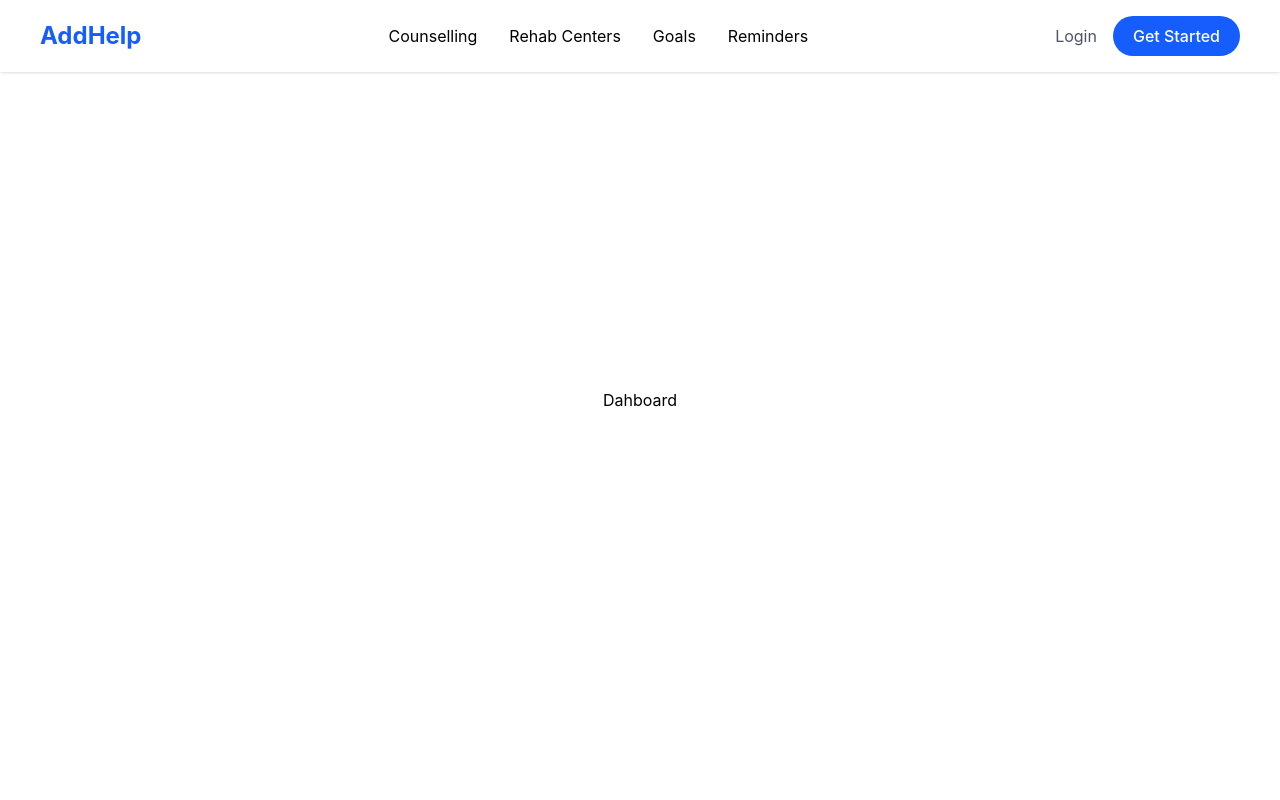
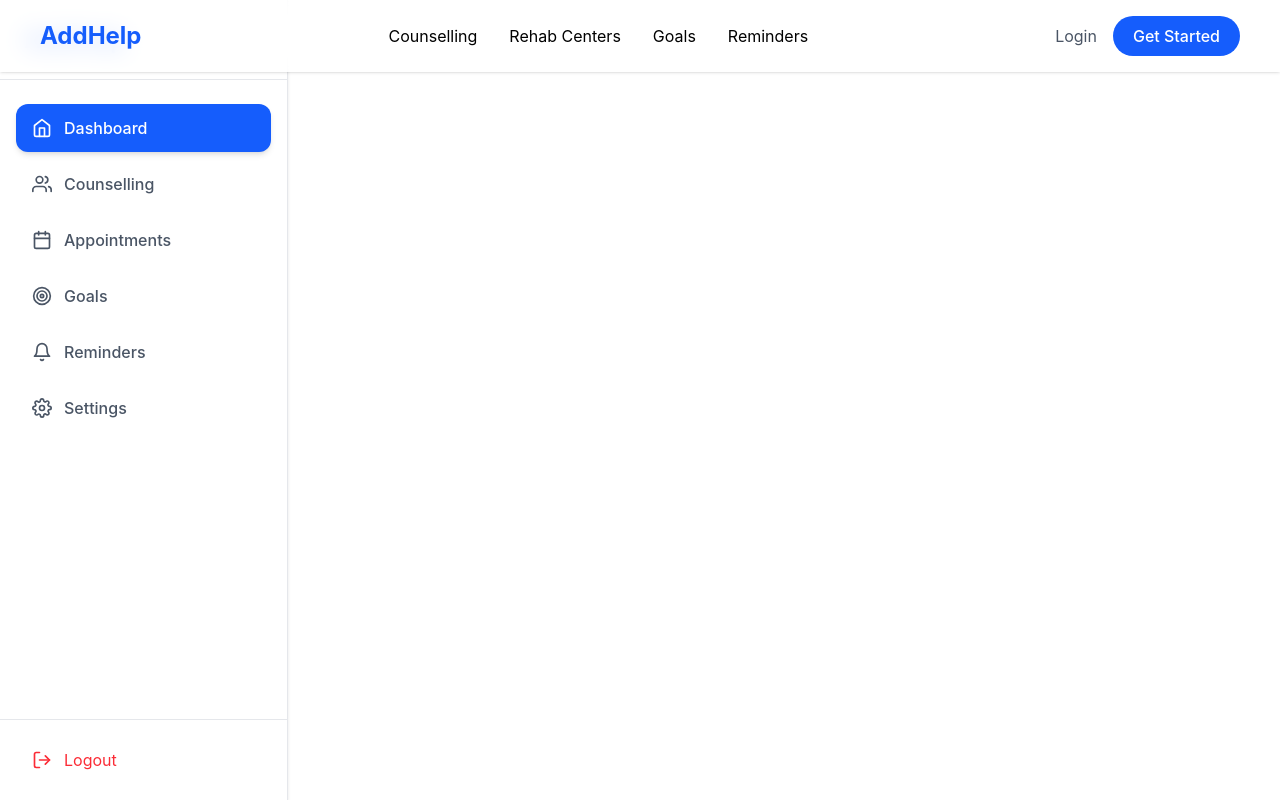
Before and after one commit to Agyenim24/Addhelp, a React (Vite) app: page /dashboard in a window 1280 px wide. Built offline with nearby package versions, Linux system fonts and the light colour scheme.

Commit message:
sign up page

```diff
--- a/src/pages/Dashboard.jsx
+++ b/src/pages/Dashboard.jsx
@@ -1,9 +1,10 @@
 import React from 'react'
+import Sidebar from '../components/Sidebar'
 
 function Dashboard() {
   return (
     <div className='flex justify-center items-center h-screen w-full'>
-      <h1>Dahboard</h1>
+      <Sidebar/>
     </div>
   )
 }
```
